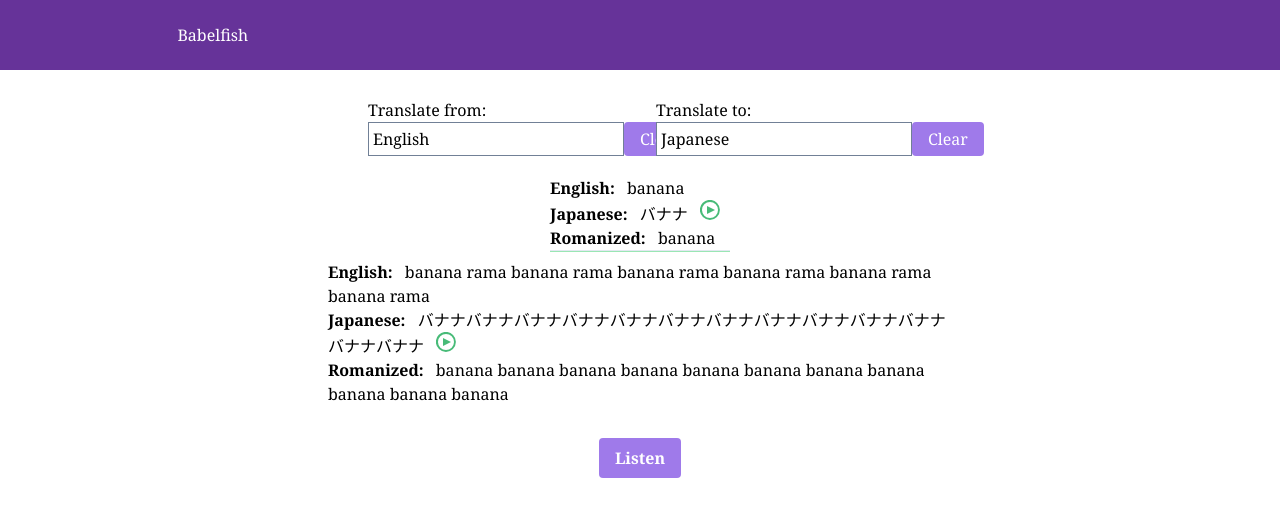
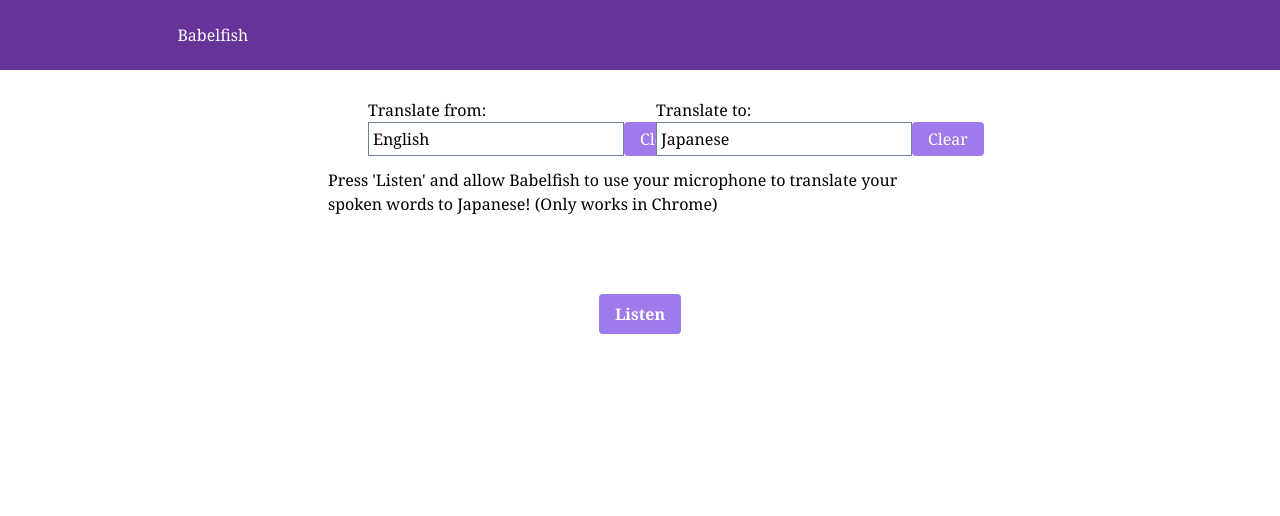
Before and after one commit to mynar7/babelfish, a Gatsby site: page / in a window 1280 px wide. Built offline with nearby package versions, Linux system fonts and the light colour scheme; Gatsby itself is replaced by a stand-in of ours.

Commit message:
change format

```diff
--- a/src/components/providers/speechProvider.js
+++ b/src/components/providers/speechProvider.js
@@ -58,36 +58,36 @@ function SpeechProvider(props) {
     lastSpoken: '',
     listening: false,
     results: [
-      {
-        fromLang: {
-          name: 'English',
-          code: 'en',
-        },
-        toLang: {
-          name: 'Japanese',
-          code: 'ja',
-        },
-        spoken: 'banana rama banana rama banana rama banana rama banana rama banana rama',
-        translated: {
-          native: 'バナナバナナバナナバナナバナナバナナバナナバナナバナナバナナバナナバナナバナナ',
-          romanized: 'banana banana banana banana banana banana banana banana banana banana banana'
-        }
-      },
-      {
-        fromLang: {
-          name: 'English',
-          code: 'en',
-        },
-        toLang: {
-          name: 'Japanese',
-          code: 'ja',
-        },
-        spoken: 'banana',
-        translated: {
-          native: 'バナナ',
-          romanized: 'banana'
-        }
-      },
+      // {
+      //   fromLang: {
+      //     name: 'English',
+      //     code: 'en',
+      //   },
+      //   toLang: {
+      //     name: 'Japanese',
+      //     code: 'ja',
+      //   },
+      //   spoken: 'banana rama banana rama banana rama banana rama banana rama banana rama',
+      //   translated: {
+      //     native: 'バナナバナナバナナバナナバナナバナナバナナバナナバナナバナナバナナバナナバナナ',
+      //     romanized: 'banana banana banana banana banana banana banana banana banana banana banana'
+      //   }
+      // },
+      // {
+      //   fromLang: {
+      //     name: 'English',
+      //     code: 'en',
+      //   },
+      //   toLang: {
+      //     name: 'Japanese',
+      //     code: 'ja',
+      //   },
+      //   spoken: 'banana',
+      //   translated: {
+      //     native: 'バナナ',
+      //     romanized: 'banana'
+      //   }
+      // },
     ]
   })
   function updateLastSpoken(lastSpokenPhrase) {
```
